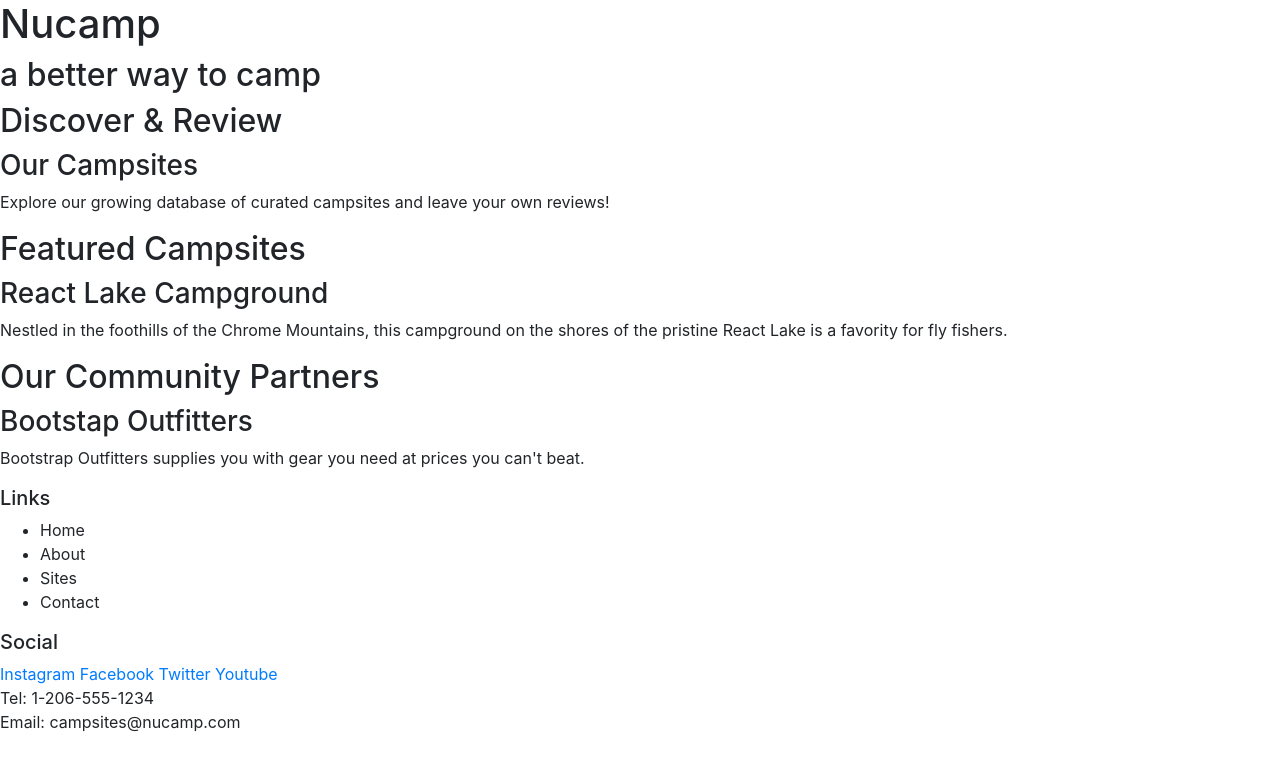
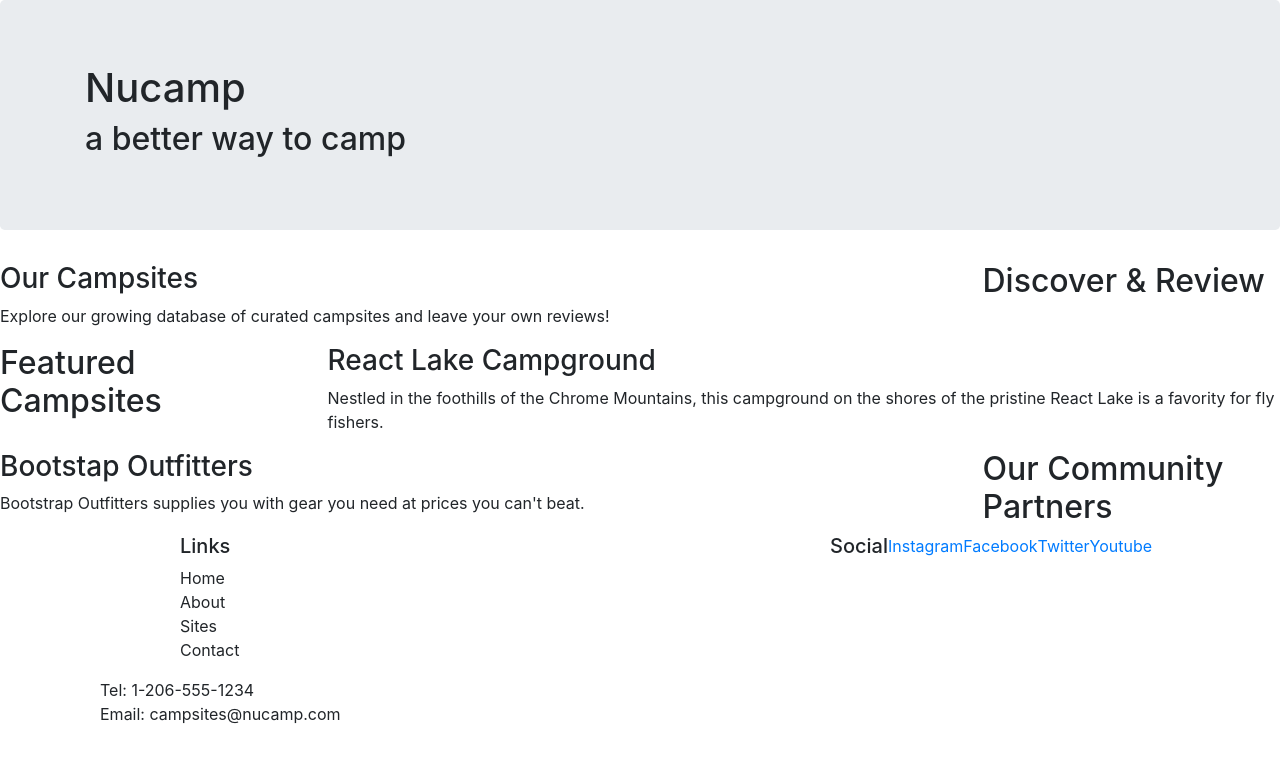
Before and after one commit to Mykej/Bootstrapnucampsite, a website: page index.html in a window 1280 px wide. Drawn offline with nearby package versions, Linux system fonts and the light colour scheme.

Commit message:
Implement Bootstrap Grid container, row, and column classes. Learned to implement order-*, offset-*, jumbotron, and list-unstyled

```diff
--- a/index.html
+++ b/index.html
@@ -12,54 +12,76 @@
 
   <body>
 
-    <header>
-      <div>
+    <header class="jumbotron">
+
+      <div class="container">
+        <div class="row">
+          <div class="col">
             <h1>Nucamp</h1>
             <h2>a better way to camp</h2>
           </div>
+        </div>
+      </div>
+
     </header>
 
-    <div>
+    <div class="row">
+      <div class="col-sm-4 order-sm-last col-md-3">
         <h2>Discover & Review</h2>
+      </div>
+      <div class="col">
         <h3>Our Campsites</h3>
         <p>Explore our growing database of curated campsites and leave your own reviews!</p>
       </div>
+    </div>
 
-    <div>
+    <div class="row">
+      <div class="col-sm-4 col-md-3">
         <h2>Featured Campsites</h2>
+      </div>
+      <div class="col">
         <h3>React Lake Campground</h3>
         <p>Nestled in the foothills of the Chrome Mountains, this campground on the shores of the pristine React Lake is a favority for fly fishers.</p>
       </div>
+    </div>
 
-    <div>
+    <div class="row">
+      <div class="col-sm-4 order-sm-last col-md-3">
         <h2>Our Community Partners</h2>
+      </div>
+      <div class="col">
         <h3>Bootstap Outfitters</h3>
         <p>Bootstrap Outfitters supplies you with gear you need at prices you can't beat.</p>
       </div>
+    </div>
 
     <footer>
-      <div>
+      <div class="container">
+        <div class="row">
+          <div class="col-4 col-sm-2 offset-1">
             <h5>Links</h5>
-        <ul>
+            <ul class="list-unstyled">
               <li><a href="#"></a>Home</li>
               <li><a href="#"></a>About</li>
               <li><a href="#"></a>Sites</li>
               <li><a href="#"></a>Contact</li>
             </ul>
           </div>
-
-      <div>
+          <div class="col-6 col-sm-5"></div>
             <h5>Social</h5>
             <a href="http://instagram.com">Instagram</a>
             <a href="http://facebook.com">Facebook</a>
             <a href="http://twitter.com">Twitter</a>
             <a href="http://youtube.com">Youtube</a>
           </div>
-
-      <div>
+          <div class="col-sm-4">
             Tel: 1-206-555-1234 <br/>
             Email: campsites@nucamp.com
           </div>
+        </div>
+      </div>
+
+
     </footer>
 
     <script src="node_modules/jquery/dist/jquery.slim.min.js"></script>
```
Lines whose indentation alone changed are shown as unchanged.
